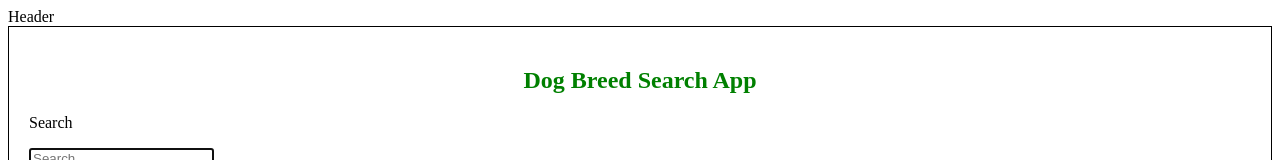
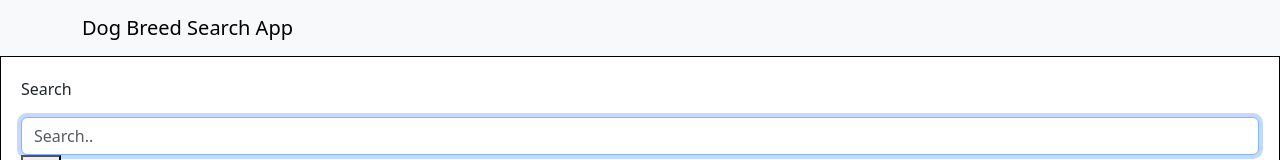
Before and after one commit to THarsh/dog-breed-search-app, a React (Create React App) app: page / in a window 1280 px wide. Shown: the top 160 px of the page. Built offline with nearby package versions, Linux system fonts and the light colour scheme; no server answers.

Commit message:
set bootstrap

```diff
--- a/package.json
+++ b/package.json
@@ -11,7 +11,9 @@
     "@types/react": "^18.2.17",
     "@types/react-dom": "^18.2.7",
     "axios": "^1.4.0",
+    "bootstrap": "^5.3.1",
     "react": "^18.2.0",
+    "react-bootstrap": "^2.8.0",
     "react-dom": "^18.2.0",
     "react-scripts": "5.0.1",
     "sass": "^1.64.1",
--- a/src/components/Header/index.tsx
+++ b/src/components/Header/index.tsx
@@ -1,6 +1,15 @@
 import React from "react";
+import Navbar from "react-bootstrap/Navbar";
+import Container from "react-bootstrap/Container";
+
 function Header() {
-  return <div>Header</div>;
+  return (
+    <Navbar className="bg-body-tertiary">
+      <Container>
+        <Navbar.Brand href="#home">Dog Breed Search App</Navbar.Brand>
+      </Container>
+    </Navbar>
+  );
 }
 
 export default Header;
--- a/src/pages/Home/index.tsx
+++ b/src/pages/Home/index.tsx
@@ -58,7 +58,6 @@ function Home() {
   return (
     <section className="main-section">
       <div className="main-wrapper">
-        <h2>Dog Breed Search App</h2>
         <SearchBox onChange={onChange} handleSubmit={handleSubmit} />
         <hr />
         <div className="cards-main-wrapper">
```
Also changed, not shown: src/index.tsx (+7 -6 lines), 1 other file (tests, documents, lock files or other folders).
